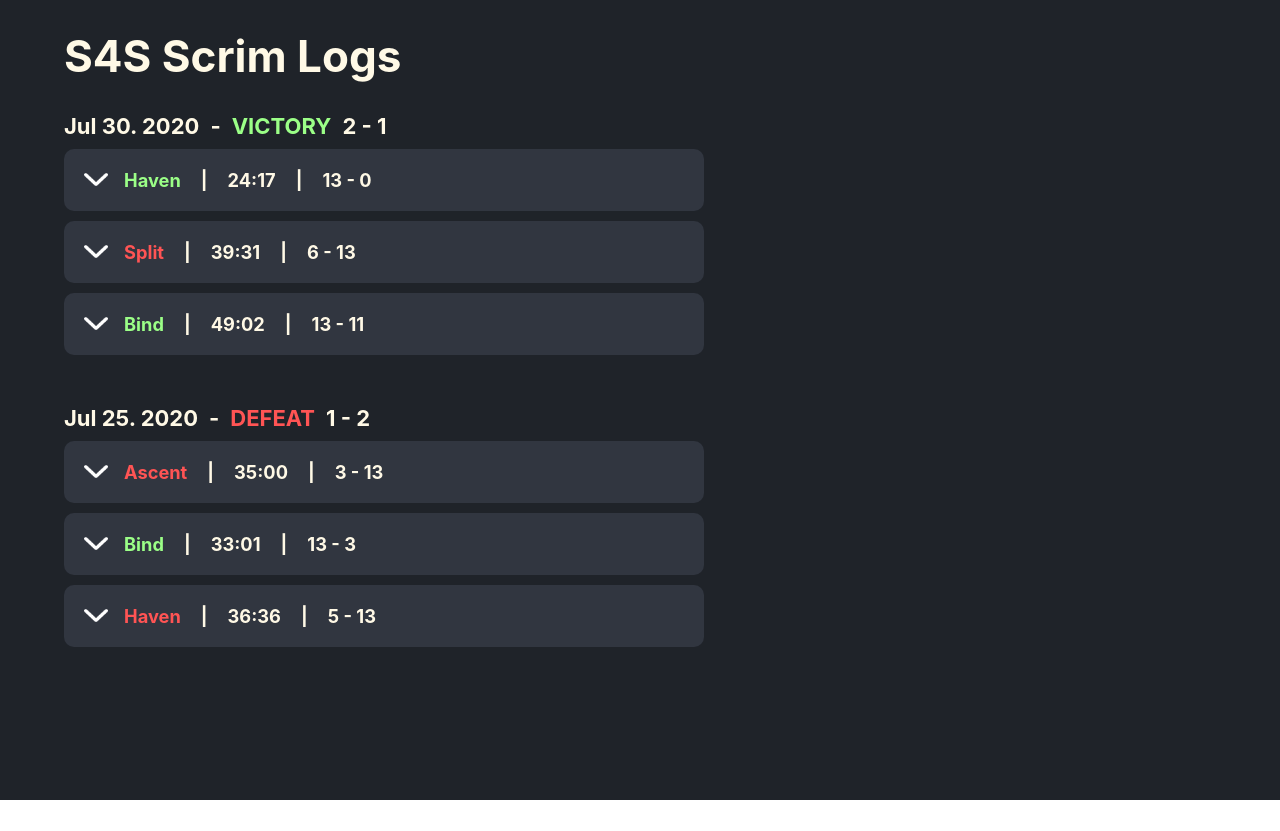
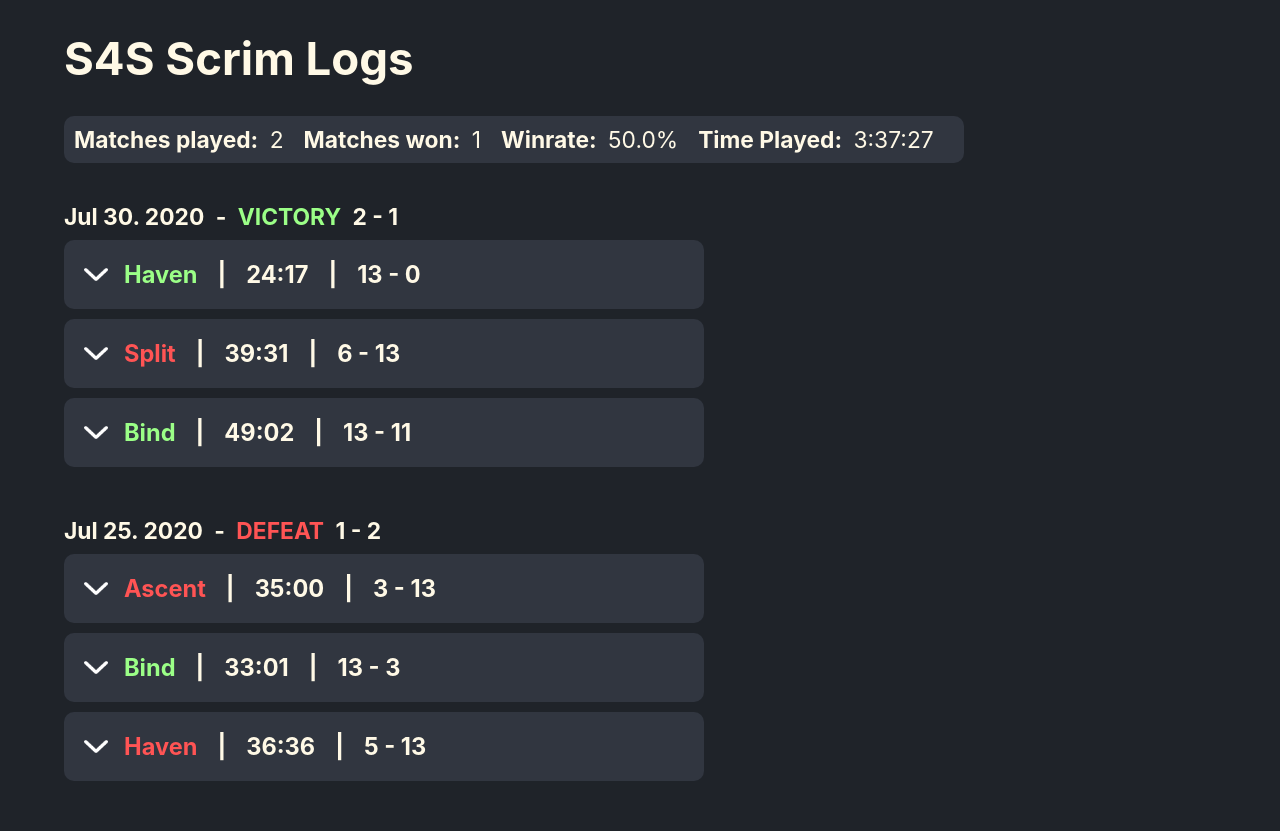
Before and after one commit to jayden-chan/valorant-scrim-logs, a React (Create React App) app: page / in a window 1280 px wide. Before the commit the page ends 800 px from the top, so only its background shows below. Built offline with nearby package versions, Linux system fonts and the light colour scheme; the HTML template or start-up script is replaced by a standard one.

Commit message:
JC: Add aggregate stats

```diff
--- a/package.json
+++ b/package.json
@@ -10,6 +10,7 @@
     "@types/node": "^12.12.54",
     "@types/react": "^16.9.46",
     "@types/react-dom": "^16.9.8",
+    "moment": "^2.27.0",
     "react": "^16.13.1",
     "react-dom": "^16.13.1",
     "react-scripts": "3.4.3",
--- a/src/App.css
+++ b/src/App.css
@@ -4,10 +4,37 @@
   display: flex;
   flex-direction: column;
   align-items: flex-start;
-  font-size: calc(10px + 1.5vmin);
+  font-size: calc(10px + 1.6vmin);
   padding: 0px 5vw 0px 5vw;
   margin: 0px;
   color: #fff9e6;
+}
+
+@media (max-width: 1000px) {
+  .App {
+    font-size: calc(10px + 2vmin);
+  }
+}
+
+.info-header {
+  background-color: #313640;
+  display: flex;
+  border-radius: 10px;
+  padding: 10px;
+  margin-bottom: 40px;
+  margin-top: 0px;
+}
+
+.info-header p {
+  margin: 0;
+}
+
+.info-header b {
+  margin-right: 5px;
+}
+
+.info-header span {
+  margin-right: 20px;
 }
 
 .match-card {
@@ -19,6 +46,11 @@
 @media (max-width: 1000px) {
   .match-card {
     width: 100%;
+  }
+
+  .info-header {
+    flex-direction: column;
+    width: calc(100% - 20px);
   }
 }
 
@@ -41,6 +73,7 @@
 
 .game-card h5 {
   margin: 0;
+  font-size: calc(10px + 1.7vmin);
 }
 
 .game-card span {
--- a/src/App.tsx
+++ b/src/App.tsx
@@ -3,13 +3,71 @@ import "./App.css";
 
 import MatchItem from "./components/MatchListItem";
 import { games } from "./matches.json";
-import { groupBy } from "./util";
+import { IGameItemProps } from "./components/GameItem";
+
+import moment from "moment";
+
+const matches = Object.entries(
+  games.reduce((rv, x) => {
+    (rv[x.date] = rv[x.date] || []).push(x as IGameItemProps);
+    return rv;
+  }, {} as { [key: string]: IGameItemProps[] })
+).map(([date, games]) => {
+  const score = games.reduce(
+    (score, curr) => {
+      if (curr.score[0] > curr.score[1]) {
+        score[0] += 1;
+      } else if (curr.score[1] > curr.score[0]) {
+        score[1] += 1;
+      } else {
+        score[0] += 0.5;
+        score[1] += 0.5;
+      }
+
+      return score;
+    },
+    [0, 0]
+  );
+
+  const result =
+    score[0] > score[1] ? "VICTORY" : score[1] > score[0] ? "DEFEAT" : "DRAW";
+
+  return { games, date, score, result };
+});
+
+const matchesPlayed = matches.length;
+const matchesWon = matches.filter((match) => match.result === "VICTORY").length;
+const totalTimeSpent = matches.reduce((a1, c1) => {
+  const matchDuration = c1.games.reduce((a2, c2) => {
+    a2.add(Number(c2.time.slice(3)), "seconds");
+    a2.add(Number(c2.time.slice(0, 2)), "minutes");
+    return a2;
+  }, moment.duration(0));
+  a1.add(matchDuration);
+  return a1;
+}, moment.duration(0));
 
 function App() {
   return (
     <div className="App">
       <h1>S4S Scrim Logs</h1>
-      {Object.values(groupBy(games as any[], "date")).map((games: any[]) => (
+      <div className="info-header">
+        <span>
+          <b>Matches played:</b> {matchesPlayed}
+        </span>
+        <span>
+          <b>Matches won:</b> {matchesWon}
+        </span>
+        <span>
+          <b>Winrate:</b> {((matchesWon / matchesPlayed) * 100).toFixed(1)}%
+        </span>
+        <span>
+          <b>Time Played:</b> {totalTimeSpent.hours()}:
+          {totalTimeSpent.minutes()}:
+          {`${totalTimeSpent.seconds()}`.padStart(2, "0")}
+        </span>
+      </div>
+      {matches.map(({ games }) => (
         <MatchItem games={games} key={games[0].date} />
       ))}
     </div>
--- a/src/util.ts
+++ /dev/null
@@ -1,6 +0,0 @@
-export function groupBy(arr: any[], key: string): object {
-  return arr.reduce((rv, x) => {
-    (rv[x[key]] = rv[x[key]] || []).push(x);
-    return rv;
-  }, {});
-}
```
Also changed, not shown: 1 other file (tests, documents, lock files or other folders).
